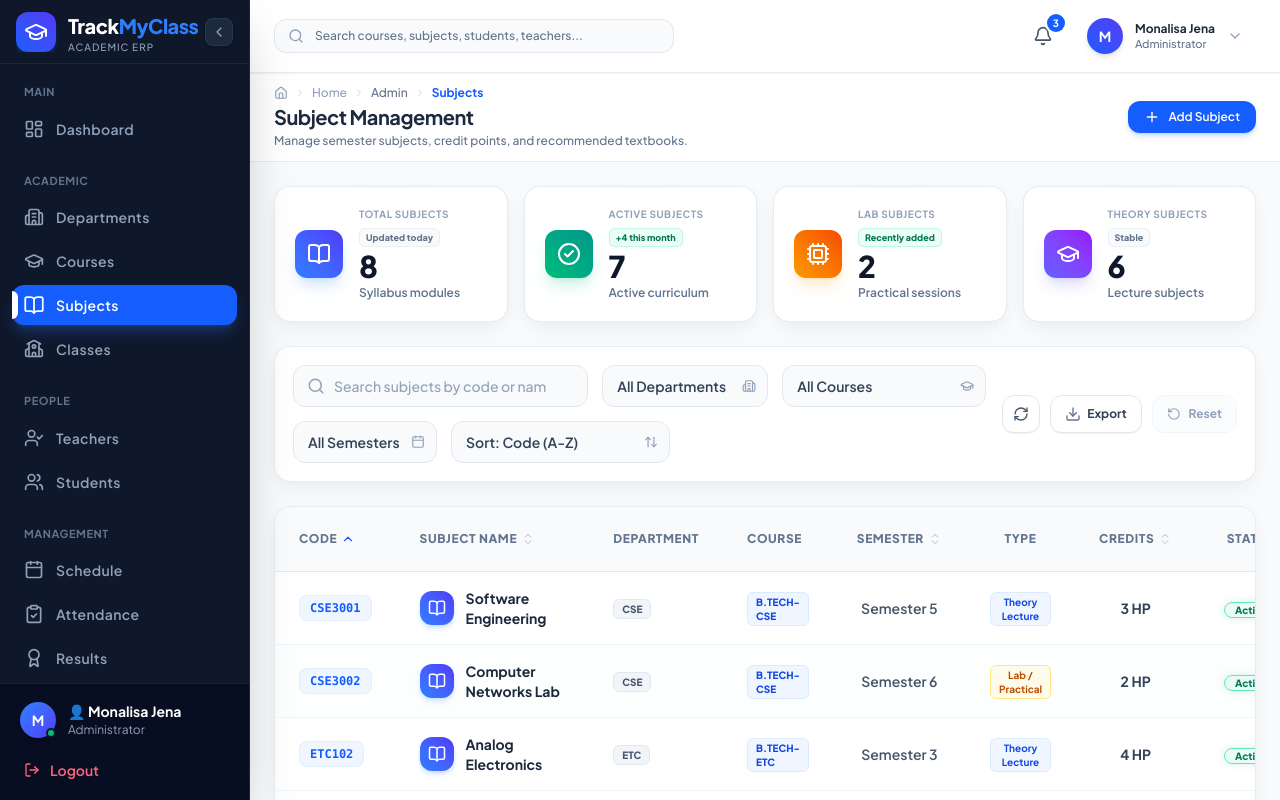
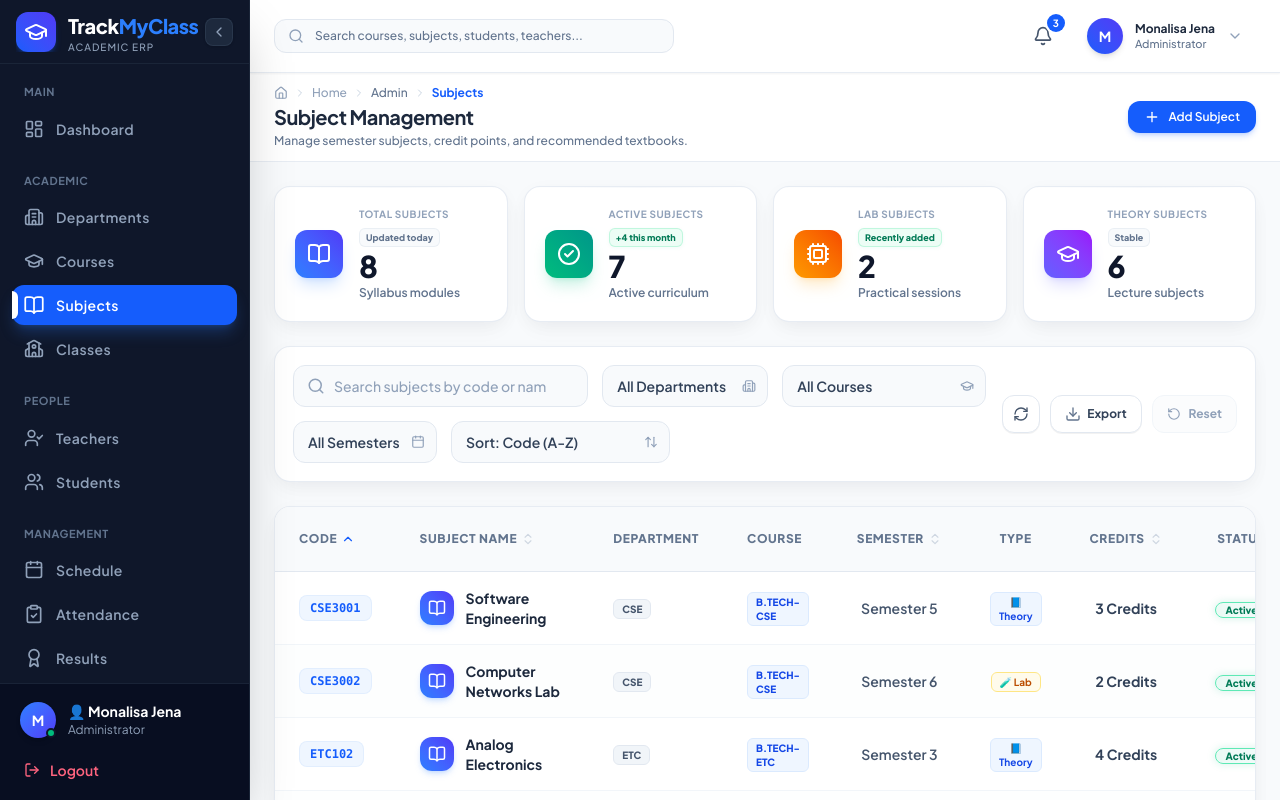
Before and after one commit to Monalisa-XD/track-my-class-frontend, a React (Vite) app: page /admin/subjects in a window 1280 px wide. Built offline with nearby package versions, Linux system fonts and the light colour scheme.

Commit message:
feat: add SubjectCard and SubjectTable components with accompanying animations for subjects management

```diff
--- a/src/pages/admin/Subjects/Subjects.css
+++ b/src/pages/admin/Subjects/Subjects.css
@@ -1 +1,27 @@
-/* Subjects page styles */
+/* Subjects page container styles */
+
+/* Fade-in for modal overlay */
+@keyframes fadeIn {
+  from { opacity: 0; }
+  to { opacity: 1; }
+}
+
+/* Slide-down animation for modal container */
+@keyframes slideDown {
+  from {
+    transform: translateY(-20px);
+    opacity: 0;
+  }
+  to {
+    transform: translateY(0);
+    opacity: 1;
+  }
+}
+
+.modal-fade-in {
+  animation: fadeIn 0.25s ease-out forwards;
+}
+
+.modal-slide-down {
+  animation: slideDown 0.28s cubic-bezier(0.16, 1, 0.3, 1) forwards;
+}
--- a/src/pages/admin/Subjects/components/SubjectCard/SubjectCard.jsx
+++ b/src/pages/admin/Subjects/components/SubjectCard/SubjectCard.jsx
@@ -57,12 +57,12 @@ export default function SubjectCard({
       <div className="grid grid-cols-2 gap-3.5 py-3 border-y border-slate-100 text-xs font-semibold text-slate-600">
         <div className="space-y-1">
           <span className="text-[10px] text-slate-400 font-bold uppercase tracking-wider">Semester & Credits</span>
-          <p className="text-slate-700 truncate">{subject.semester} • {subject.credits} HP</p>
+          <p className="text-slate-700 truncate">{subject.semester} • {subject.credits} Credits</p>
         </div>
 
         <div className="space-y-1">
           <span className="text-[10px] text-slate-400 font-bold uppercase tracking-wider">Type</span>
-          <p className="text-slate-700 truncate">{isLab ? 'Lab / Practical' : 'Theory Lecture'}</p>
+          <p className="text-slate-700 truncate">{isLab ? '🧪 Lab' : '📘 Theory'}</p>
         </div>
 
         <div className="space-y-1 col-span-2">
--- a/src/pages/admin/Subjects/components/SubjectTable/SubjectTable.jsx
+++ b/src/pages/admin/Subjects/components/SubjectTable/SubjectTable.jsx
@@ -159,19 +159,19 @@ export default function SubjectTable({
                   {/* Subject Type (Theory/Lab) */}
                   <td className="py-4 px-6 text-center">
                     {isLab ? (
-                      <span className="inline-flex px-2 py-0.5 rounded-md text-[10px] font-bold bg-amber-50 text-amber-700 border border-amber-200">
-                        Lab / Practical
+                      <span className="inline-flex items-center gap-1 px-2 py-0.5 rounded-md text-[10px] font-bold bg-amber-50 text-amber-700 border border-amber-200">
+                        🧪 Lab
                       </span>
                     ) : (
-                      <span className="inline-flex px-2 py-0.5 rounded-md text-[10px] font-bold bg-blue-50 text-blue-700 border border-blue-100">
-                        Theory Lecture
+                      <span className="inline-flex items-center gap-1 px-2 py-0.5 rounded-md text-[10px] font-bold bg-blue-50 text-blue-700 border border-blue-100">
+                        📘 Theory
                       </span>
                     )}
                   </td>
 
                   {/* Credits */}
                   <td className="py-4 px-6 text-center font-bold text-slate-850">
-                    {sub.credits} HP
+                    {sub.credits} Credits
                   </td>
 
                   {/* Status Badge */}
```
